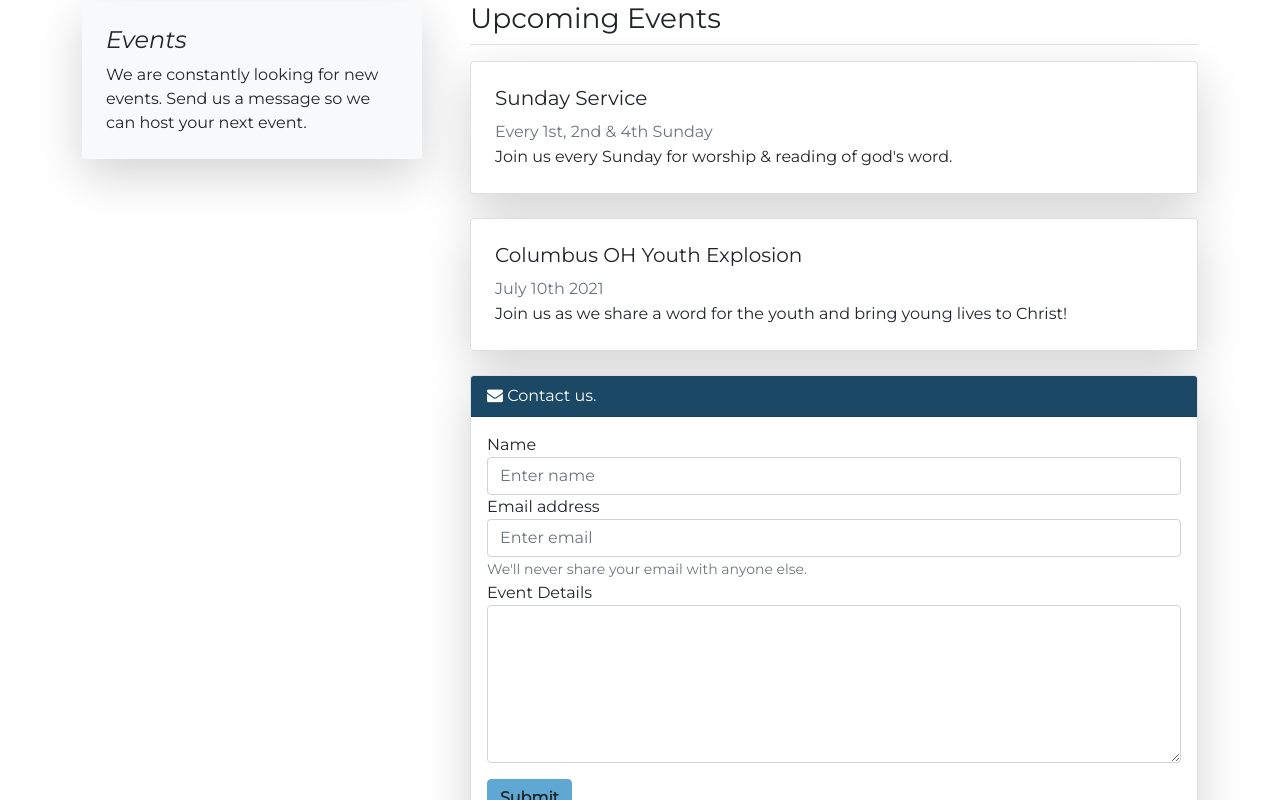
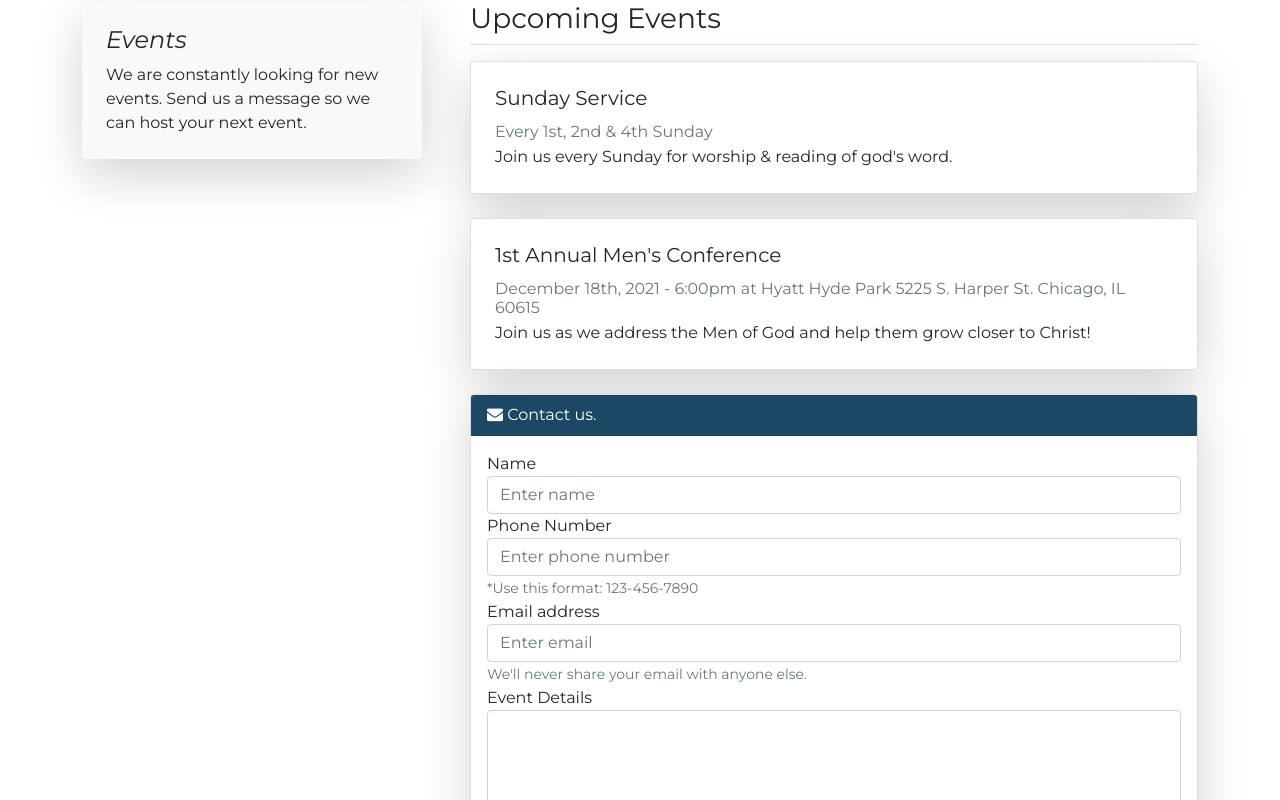
Before and after one commit to kevinjmosley93/hood-ministries, a Next.js app: page /events in a window 1280 px wide. Shown: the part 592-1392 px from the top of the page. Built offline with nearby package versions, Linux system fonts and the light colour scheme.

Commit message:
updates for hood

```diff
--- a/components/Event/Events.js
+++ b/components/Event/Events.js
@@ -6,6 +6,7 @@ export const Events = () => {
     form: {
       name: '',
       email: '',
+      phone: '',
       details: ''
     }
   })
@@ -24,6 +25,7 @@ export const Events = () => {
     const resObj = {
       name,
       email,
+      phone,
       message: details
     }
     const res = await fetch(`${window.location.origin}/api/mail`, {
@@ -42,6 +44,7 @@ export const Events = () => {
         form: {
           name: '',
           email: '',
+          phone: '',
           details: ''
         }
       })
@@ -51,7 +54,7 @@ export const Events = () => {
   }
 
   const {
-    form: { name, email, details }
+    form: { name, email, phone, details }
   } = formInput
 
   return (
@@ -88,15 +91,16 @@ export const Events = () => {
               <div className='row g-0 flex-md-row mb-4 shadow-lg h-md-250'>
                 <Card className='col p-4 d-flex flex-column'>
                   <Card.Title className='mb-3'>
-                    Columbus OH Youth Explosion
+                    1st Annual Men's Conference
                   </Card.Title>
                   <Card.Subtitle className='mb-1 text-muted'>
-                    July 10th 2021
+                    December 18th, 2021 - 6:00pm at Hyatt Hyde Park 5225 S.
+                    Harper St. Chicago, IL 60615
                   </Card.Subtitle>
                   <Card.Text className='mb-auto'>
                     {' '}
-                    Join us as we share a word for the youth and bring young
-                    lives to Christ!
+                    Join us as we address the Men of God and help them grow
+                    closer to Christ!
                   </Card.Text>
                 </Card>
               </div>
@@ -122,6 +126,25 @@ export const Events = () => {
                       placeholder='Enter name'
                       required
                     />
+                  </div>
+                  <div className='form-group'>
+                    <label htmlFor='phone'>Phone Number</label>
+
+                    <input
+                      name='phone'
+                      value={phone}
+                      onChange={handleChange}
+                      type='tel'
+                      pattern='[0-9]{3}-[0-9]{3}-[0-9]{4}'
+                      className='form-control'
+                      id='phone'
+                      aria-describedby='emailHelp'
+                      placeholder='Enter phone number'
+                      required
+                    />
+                    <small id='emailHelp' className='form-text text-muted'>
+                      *Use this format: 123-456-7890
+                    </small>
                   </div>
                   <div className='form-group'>
                     <label htmlFor='email'>Email address</label>
--- a/components/Footer/Footer.js
+++ b/components/Footer/Footer.js
@@ -61,7 +61,9 @@ export const Footer = () => {
               CONNECT
             </h1>
             <div className='social-icons d-flex flex-row justify-content-between'>
-              <a href='#'>
+              <a
+                target='_blank'
+                href='https://www.facebook.com/Helping-Others-Obtain-Destiny-108515418089054'>
                 <FaFacebookF />
               </a>{' '}
               <a
--- a/components/Subscribe.js
+++ b/components/Subscribe.js
@@ -40,11 +40,8 @@ export const Subscribe = () => {
                     <div className='account-testimonial'>
                       <h4 className='text-white mb-4'>Scripture of the Day!</h4>
                       <p className='lead text-white'>
-                        "If you pour yourself out htmlFor the hungry and satisfy
-                        the desire of the afflicted, then shall your light rise
-                        in the darkness and your gloom be as the noonday."
+                        <div id='dailyVersesWrapper'></div>
                       </p>
-                      <p>- Isaiah 58:10</p>
                     </div>
                   </div>
                 </div>
--- a/pages/_app.js
+++ b/pages/_app.js
@@ -31,6 +31,11 @@ function MyApp({ Component, pageProps }) {
           href='https://fonts.googleapis.com/css2?family=Montserrat:ital,wght@0,200;0,400;1,200;1,300;1,400&display=swap'
           rel='stylesheet'
         />
+        <script
+          async
+          defer
+          src='https://dailyverses.net/get/verse.js?language=kjv'
+        />
       </Head>
       <Header />
       <Component {...pageProps} />
--- a/pages/api/mail.js
+++ b/pages/api/mail.js
@@ -7,11 +7,11 @@ const sgMail = require('@sendgrid/mail')
 sgMail.setApiKey(process.env.SENDGRID_API_KEY)
 
 export default async (req, res, next) => {
-  const { email, name, message } = req.body
+  const { email, name, phone, message } = req.body
 
   const userMsg = `
   Hey Will,\r\n
-  ${name} has sent the following  message from your website:\r\n
+  ${name}, phone number:${phone} has sent the following message from your website:\r\n
   ${message}
   `
 
```
Also changed, not shown: components/Contact.js (+23 -2 lines), components/Event/EventPrev.js (+7 -2 lines).
